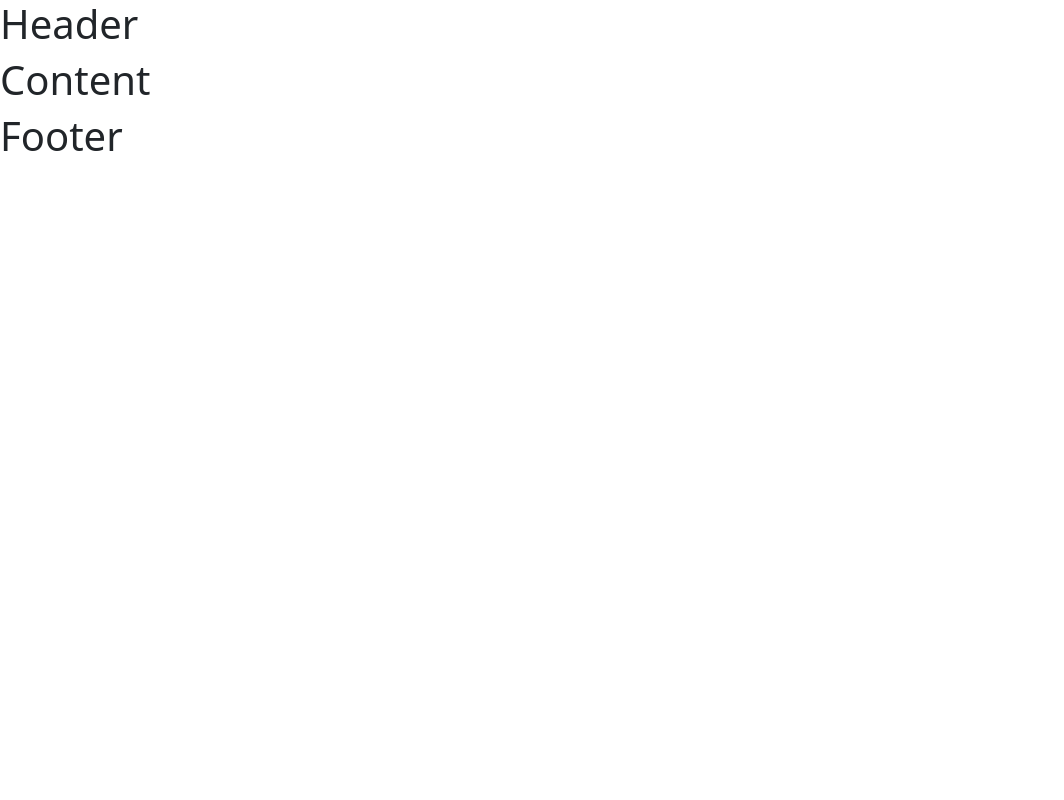
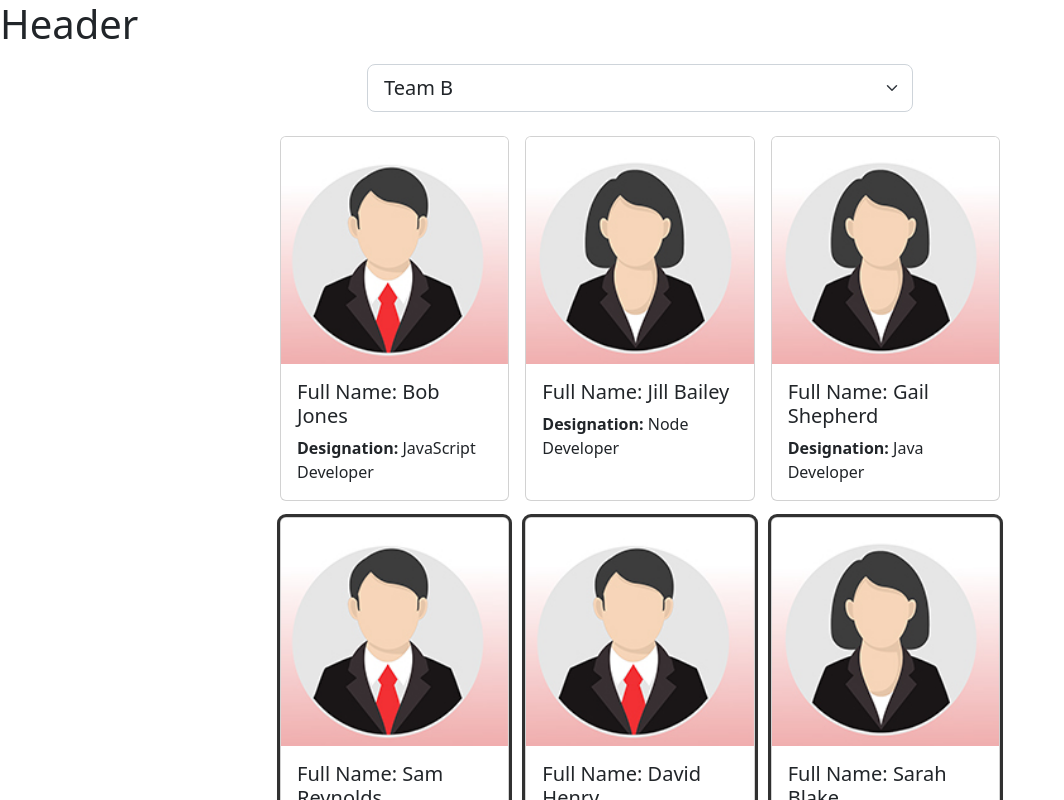
Before and after one commit to SaidNivek/team-member-allocation, a React (Create React App) app: page / in a window 1280 px wide. Shown: the top 800 px of the page, without its empty margins (0-1064 px from the left). Built offline with nearby package versions, Linux system fonts and the light colour scheme.

Commit message:
Clicking on an employee will move them from current team to selected team

```diff
--- a/src/App.css
+++ b/src/App.css
@@ -1,3 +1,12 @@
 body {
   font-family: Arial;
 }
+
+.card-collection {
+  display: grid;
+  grid-template-columns: 1fr 1fr 1fr;
+}
+
+.standout {
+  box-shadow: rgba(0,0,0,0.16) 0px 1px 4px, rgb(51,51,51) 0px 0px 0px 3px;
+}
--- a/src/App.jsx
+++ b/src/App.jsx
@@ -2,12 +2,13 @@ import './App.css';
 import Header from './Header';
 import Content from './Content';
 import Footer from './Footer';
+import Employees from './Employees';
 
 function App() {
   return (
     <div>
       <Header />
-      <Content />
+      <Employees />
       <Footer />
     </div>
   );
--- a/src/Employees.jsx
+++ b/src/Employees.jsx
@@ -0,0 +1,164 @@
+import React from 'react'
+import { useState } from 'react'
+import femaleProfile from './images/femaleProfile.jpg'
+import maleProfile from './images/maleProfile.jpg'
+
+function Employees() {
+
+    const [selectedTeam, setTeam] = useState("TeamB")
+
+    const [employees, setEmployees] = useState([{
+
+
+        id: 1,
+        fullName: "Bob Jones",
+        designation: "JavaScript Developer",
+        gender: "male",
+        teamName: "TeamA"
+      },
+      {
+        id: 2,
+        fullName: "Jill Bailey",
+        designation: "Node Developer",
+        gender: "female",
+        teamName: "TeamA"
+      },
+      {
+        id: 3,
+        fullName: "Gail Shepherd",
+        designation: "Java Developer",
+        gender: "female",
+        teamName: "TeamA"
+      },
+      {
+        id: 4,
+        fullName: "Sam Reynolds",
+        designation: "React Developer",
+        gender: "male",
+        teamName: "TeamB"
+      },
+      {
+        id: 5,
+        fullName: "David Henry",
+        designation: "DotNet Developer",
+        gender: "male",
+        teamName: "TeamB"
+      },
+      {
+        id: 6,
+        fullName: "Sarah Blake",
+        designation: "SQL Server DBA",
+        gender: "female",
+        teamName: "TeamB"
+      },
+      {
+        id: 7,
+        fullName: "James Bennet",
+        designation: "Angular Developer",
+        gender: "male",
+        teamName: "TeamC"
+      },
+      {
+        id: 8,
+        fullName: "Jessica Faye",
+        designation: "API Developer",
+        gender: "female",
+        teamName: "TeamC"
+      },
+      {
+        id: 9,
+        fullName: "Lita Stone",
+        designation: "C++ Developer",
+        gender: "female",
+        teamName: "TeamC"
+      },
+      {
+        id: 10,
+        fullName: "Daniel Young",
+        designation: "Python Developer",
+        gender: "male",
+        teamName: "TeamD"
+      },
+      {
+        id: 11,
+        fullName: "Adrian Jacobs",
+        designation: "Vue Developer",
+        gender: "male",
+        teamName: "TeamD"
+      },
+      {
+        id: 12,
+        fullName: "Devin Monroe",
+        designation: "Graphic Designer",
+        gender: "male",
+        teamName: "TeamD"
+      }])
+
+      // This function will change the Team's selection when the onChange event takes place
+      // Event needs to be passed to it, to know when the event happens
+      // The function will then change the value to the event.target.value, which is the selected item from the dropdown
+      function handleTeamSelectionChange(event) {
+        setTeam(event.target.value)
+        console.log(event.target.value)
+      }
+
+      // This function will be called when a team member's card is clicked.
+      // If the team member is part of the team already,t hey will be removed from the team
+      // If they're not part of the team, they will be added to the team
+      // The setEmployees function uses the useState hook to pass in the transformedEmployees data
+      function handleEmployeeCardClick(event) {
+        const transformedEmployees = employees.map((employee) => employee.id === parseInt(event.currentTarget.id)
+                                                    ? employee.teamName === selectedTeam ? {...employee, teamName:''}
+                                                    : {...employee,teamName:selectedTeam}
+                                                    : employee)
+
+        setEmployees(transformedEmployees)
+      }
+
+  return (
+    <main className="container">
+        <div className="row justify-content-center mt-3 mb-3">
+            <div className="col-6">
+                <select className="form-select form-select-lg" value={selectedTeam} onChange={handleTeamSelectionChange}>
+                    <option value="TeamA">Team A</option>
+                    <option value="TeamB">Team B</option>
+                    <option value="TeamC">Team C</option>
+                    <option value="TeamD">Team D</option>
+
+                </select>
+            </div>
+        </div>
+
+        <div className="row justify-content-center mt-3 mb-3">
+            <div className="col-8">
+                <div className="card-collection">
+                    {
+                        employees.map((employee) =>  (
+                            // className will change if it has a box-shadow if the teamName is the same as the dropdown's selected teamName, otherwise, it will have no box-shadow
+                            <div
+                                key = {employee.id} id={employee.id}
+                                className={(employee.teamName === selectedTeam ? 'card m-2 standout' : 'card m-2')}
+                                style={{cursor:"pointer"}}
+                                onClick={handleEmployeeCardClick}
+                            >
+                                {/* Ternary will display the proper male/female image based on the gender in the employee object.
+                                */}
+                                {(employee.gender === 'male') ? <img src={maleProfile} className="card-img-top"/>
+                                                              : <img src={femaleProfile} className="card-img-top"/>}
+
+                                <div className="card-body">
+                                    <h5 className="card-title"> Full Name: {employee.fullName}</h5>
+                                    <p className="card-text"><b>Designation:</b> {employee.designation}</p>
+                                </div>
+
+                            </div>
+                        ))
+                    }
+                </div>
+            </div>
+        </div>
+    </main>
+  )
+}
+
+export default Employees
```
Also changed, not shown: src/images/femaleProfile.jpg (added), src/images/maleProfile.jpg (added).
